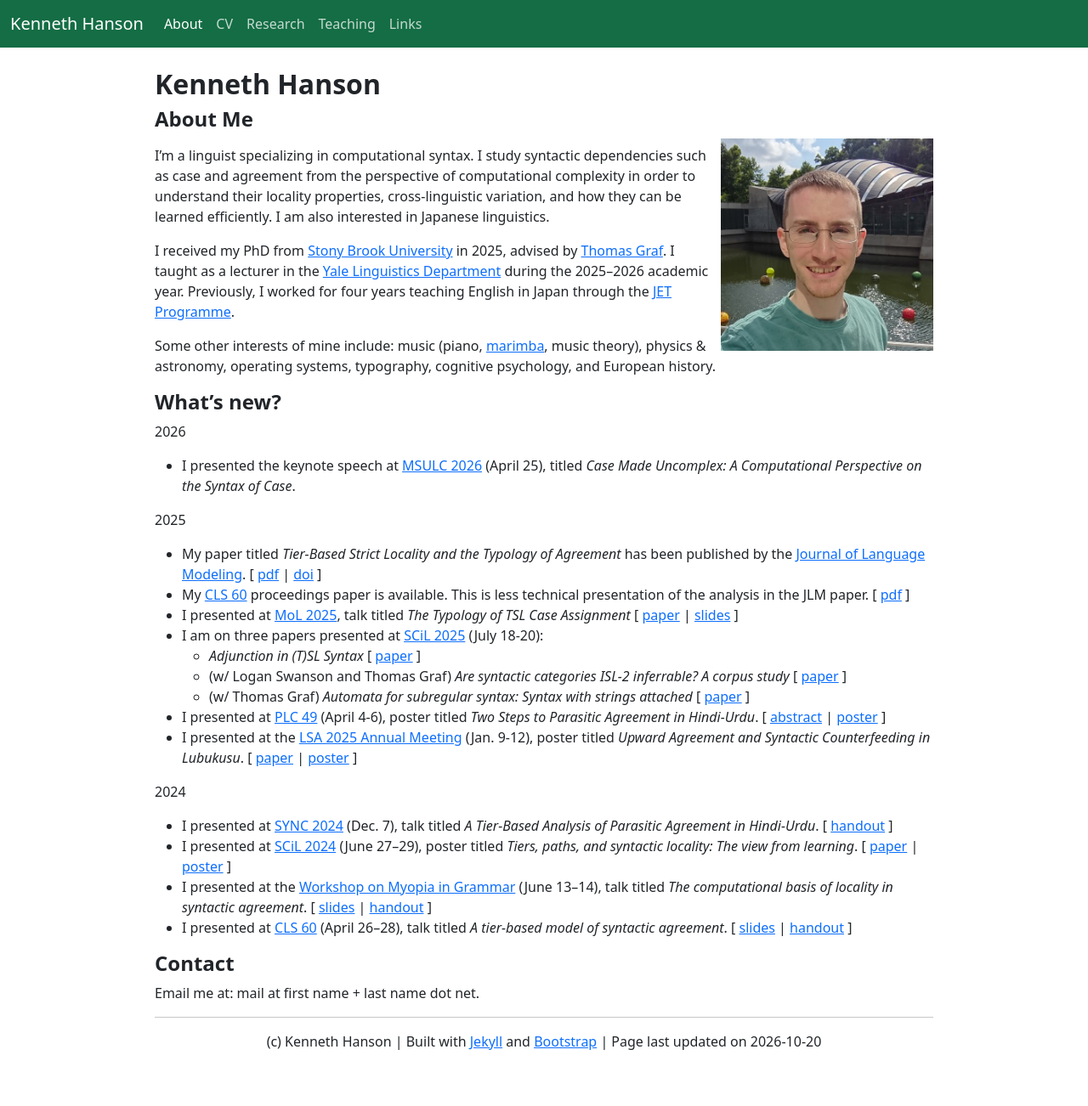
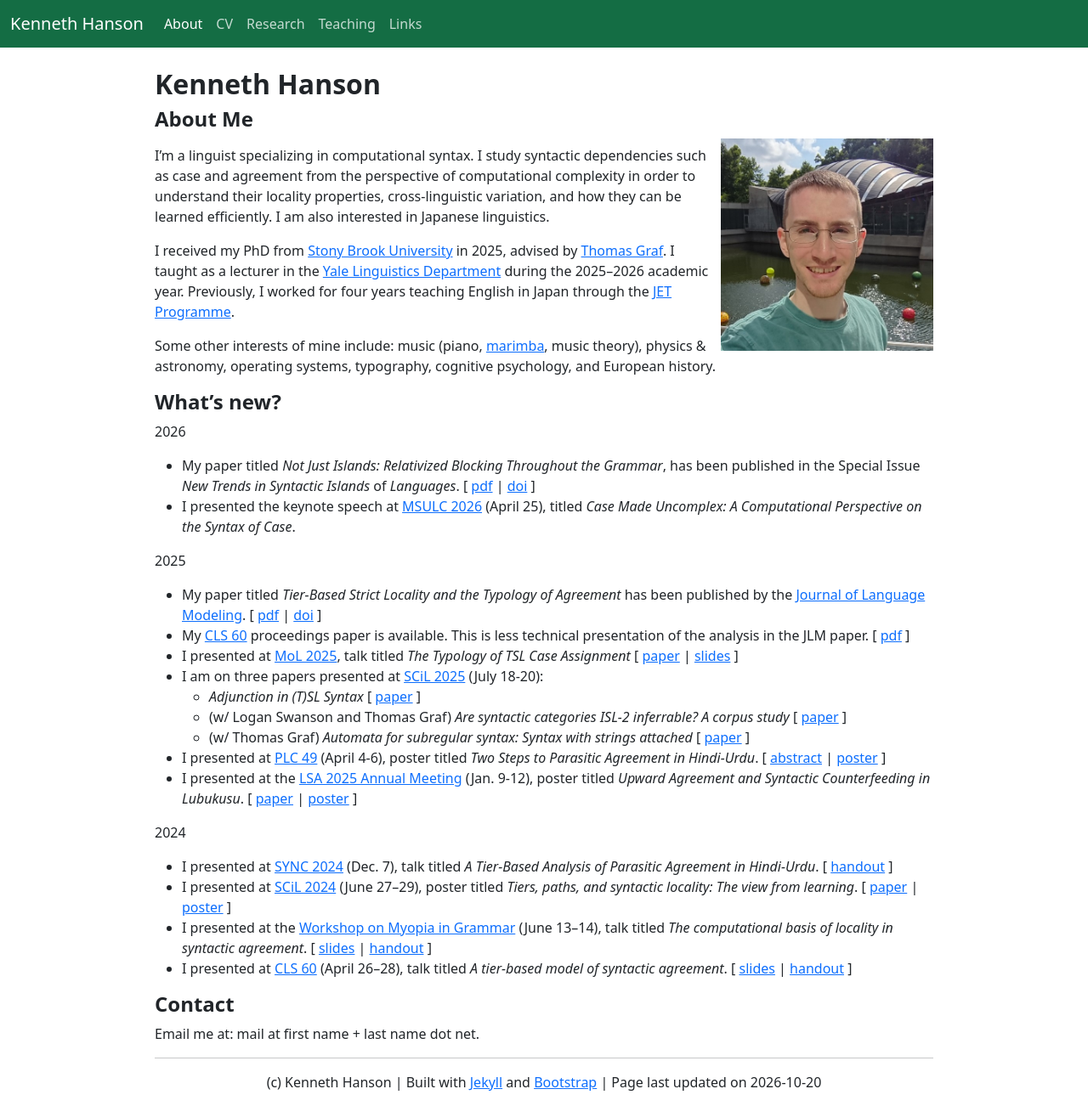
Before and after one commit to khanson679/khanson679.github.io, a Jekyll site: the page built from index.md, in a window 1280 px wide. Shown: the whole page at 85% size. Built offline with Jekyll 4.4.1, drawn with Linux system fonts in a browser that asks for light colours; before the commit the page ends 1254 px from its top, so only the background shows below that.

Commit message:
Add islands paper.

```diff
--- a/index.md
+++ b/index.md
@@ -23,6 +23,10 @@ Some other interests of mine include: music (piano, [marimba][], music theory),
 ## What's new?
 
 2026
+* My paper titled *Not Just Islands: Relativized Blocking Throughout the Grammar*, has been published in the Special Issue *New Trends in Syntactic Islands* of *Languages*.
+  \[ [pdf](/files/hanson-2026-islands.pdf)
+  |  [doi](https://doi.org/10.3390/languages11100204)
+  \]
 * I presented the keynote speech at [MSULC 2026](https://www.qualmsmsu.com/msulc-2026) (April 25), titled *Case Made Uncomplex: A Computational Perspective on the Syntax of Case*.
 
 2025
```
Also changed, not shown: 1 other file.
